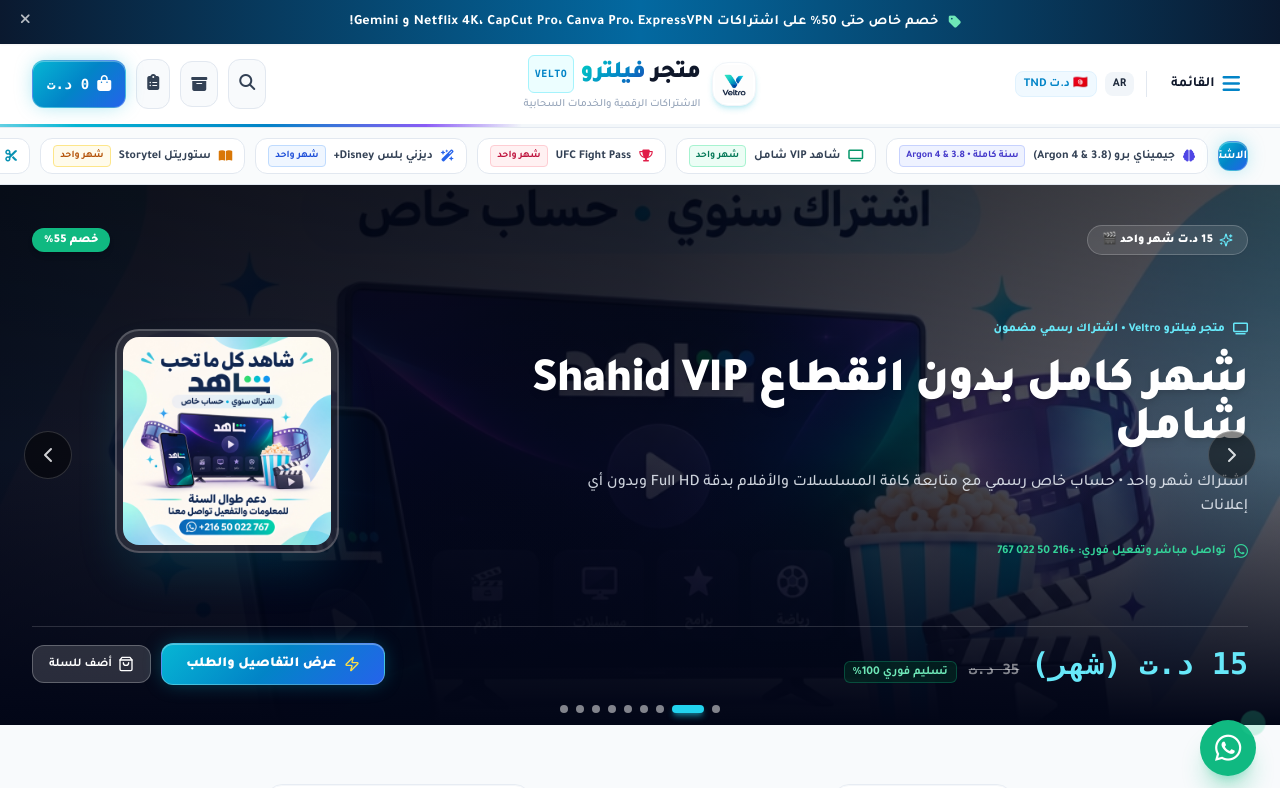
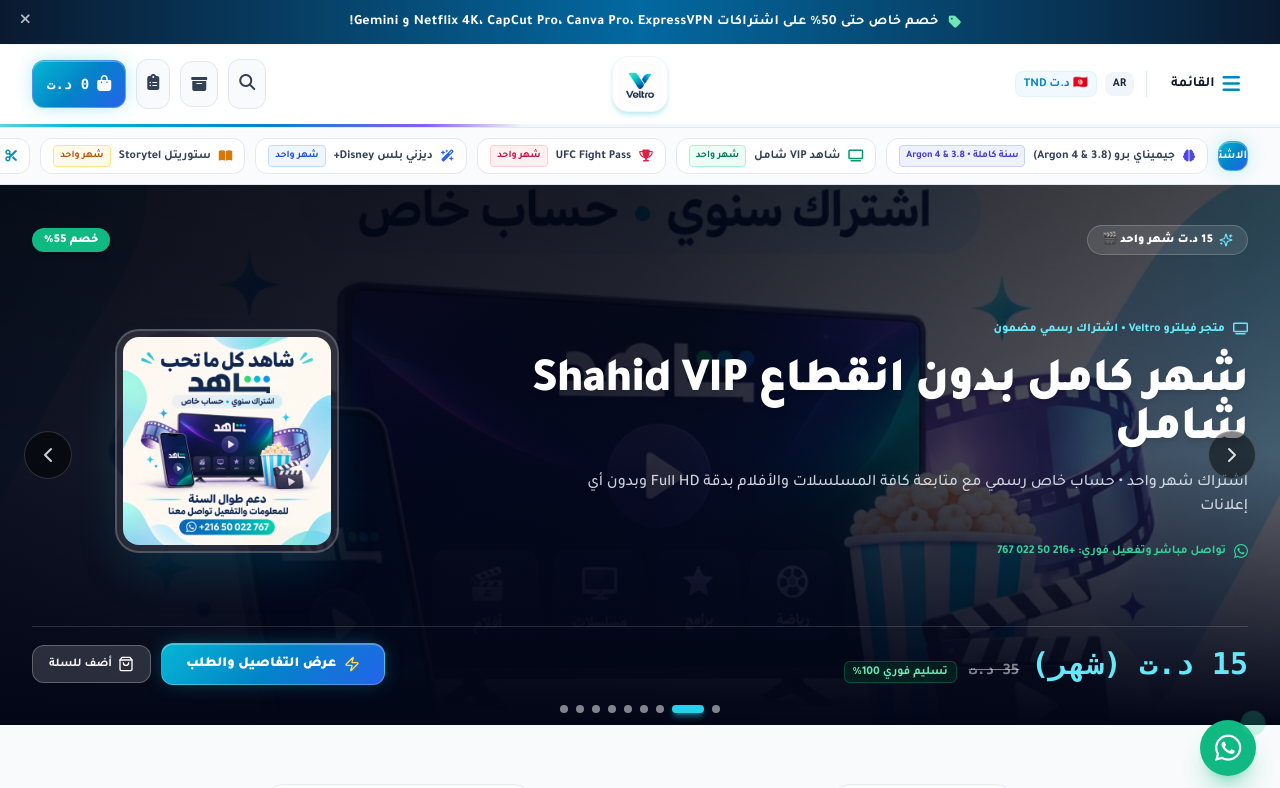
Before and after one commit to HZAMI700/store-digital, a Next.js app: page / in a window 1280 px wide. Shown: the top 788 px of the page. Built offline with nearby package versions, Linux system fonts and the light colour scheme.

Commit message:
style(navbar): display only veltro logo in header as requested

```diff
--- a/src/components/Navbar.tsx
+++ b/src/components/Navbar.tsx
@@ -189,25 +189,15 @@
             </div>
           </div>
 
-          {/* Center Section: Velto Official Brand Logo */}
-          <div className="flex flex-col items-center justify-center">
-            <Link href="/" className="flex items-center gap-3 group text-center">
-              <div className="relative w-11 h-11 rounded-2xl overflow-hidden shadow-md shadow-cyan-500/20 group-hover:scale-105 transition-transform duration-300 border border-slate-100 bg-white flex items-center justify-center p-0.5">
+          {/* Center Section: Velto Official Brand Logo (Only Logo) */}
+          <div className="flex items-center justify-center">
+            <Link href="/" className="flex items-center group" aria-label="متجر فيلترو - Velto">
+              <div className="relative w-12 h-12 sm:w-14 sm:h-14 rounded-2xl overflow-hidden shadow-md shadow-cyan-500/20 group-hover:scale-105 transition-transform duration-300 border border-slate-100 bg-white flex items-center justify-center p-1">
                 <img
                   src="/logo.png"
-                  alt="Velto Logo"
+                  alt="Velto"
                   className="w-full h-full object-contain"
                 />
-              </div>
-              <div className="text-right">
-                <div className="text-xl sm:text-2xl font-black tracking-tight text-slate-900 flex items-center gap-1.5 leading-none">
-                  <span>متجر</span>
-                  <span className="velto-gradient-text">فيلترو</span>
-                  <span className="text-[10px] px-1.5 py-0.5 rounded-md bg-cyan-50 text-[#0284c7] border border-cyan-200 font-mono font-black tracking-wider">
-                    VELTO
-                  </span>
-                </div>
-                <div className="text-[11px] text-slate-400 font-medium mt-1">الاشتراكات الرقمية والخدمات السحابية</div>
               </div>
             </Link>
           </div>
```
